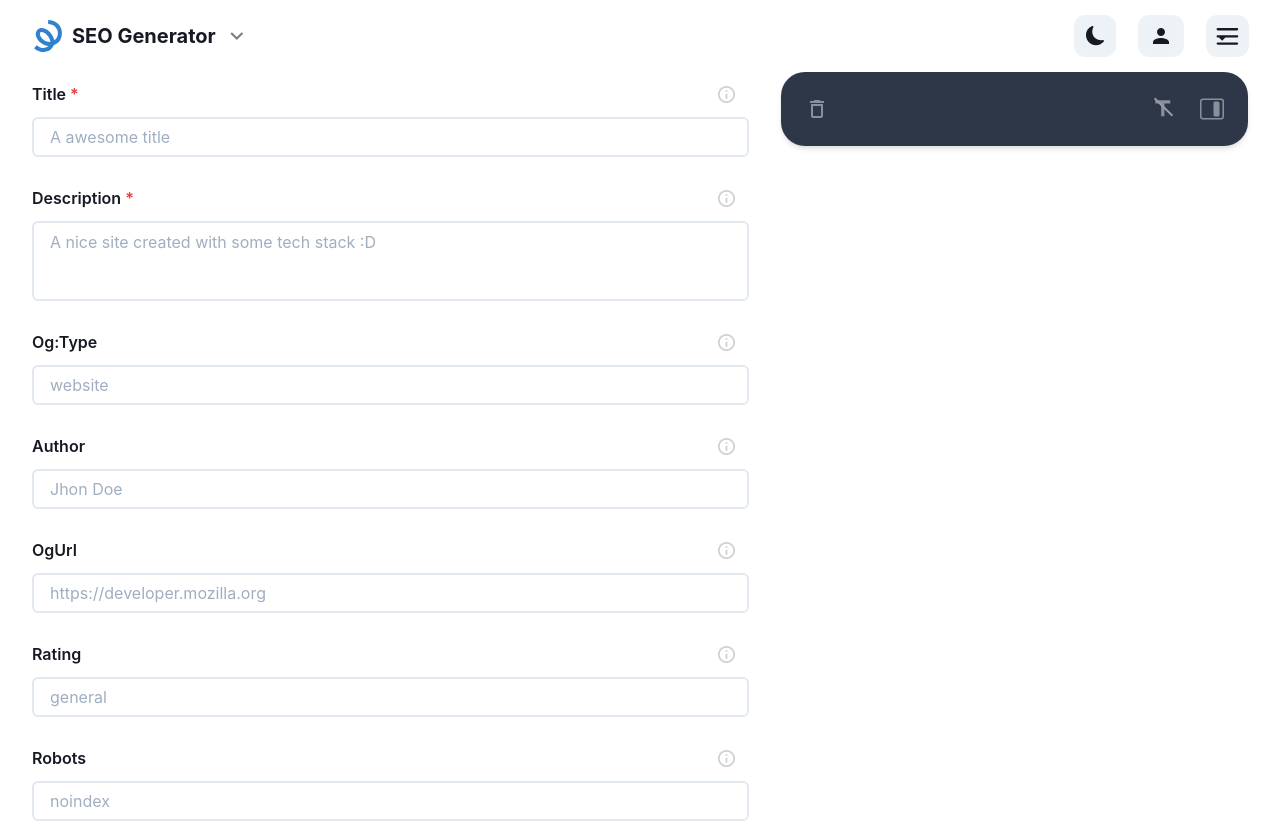
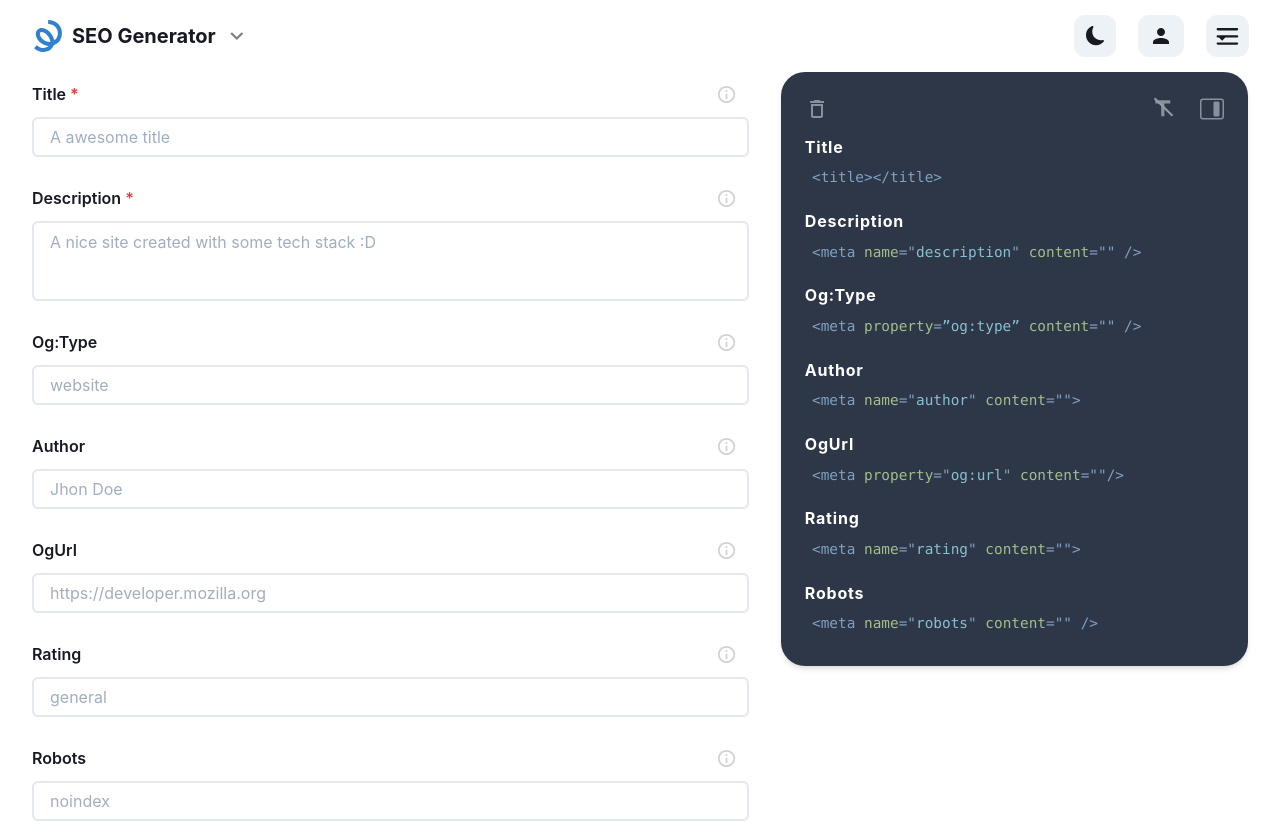
Before and after one commit to mrLuisFer/seo-generator, a Next.js app: page / in a window 1280 px wide. Built offline with nearby package versions, Linux system fonts and the light colour scheme.

Commit message:
remove value for show metatags

```diff
--- a/src/components/home/RightSidebar/MetaTagsSection/MetaTags/MetaTag.tsx
+++ b/src/components/home/RightSidebar/MetaTagsSection/MetaTags/MetaTag.tsx
@@ -4,19 +4,13 @@ import SidebarTagTitle from '../SidebarTagTitle'
 interface MetaTagProps {
   tagTitle: string
   htmlTemplate: string
-  value: string
 }
 
-export default function MetaTag({ tagTitle, htmlTemplate, value }: MetaTagProps) {
-  const validateValueLength: boolean = value.length < 5
+export default function MetaTag({ tagTitle, htmlTemplate }: MetaTagProps) {
   return (
     <>
-      {!validateValueLength && (
-        <>
-          <SidebarTagTitle>{tagTitle}</SidebarTagTitle>
-          <Highlight>{htmlTemplate}</Highlight>
-        </>
-      )}
+      <SidebarTagTitle>{tagTitle}</SidebarTagTitle>
+      <Highlight>{htmlTemplate}</Highlight>
     </>
   )
 }
--- a/src/components/home/RightSidebar/MetaTagsSection/MetaTags/index.tsx
+++ b/src/components/home/RightSidebar/MetaTagsSection/MetaTags/index.tsx
@@ -8,13 +8,13 @@ const MetaTags = forwardRef<HTMLElement, any>((_, ref) => {
 
   return (
     <code ref={ref}>
-      <MetaTag tagTitle="Title" htmlTemplate={`<title>${titleInput}</title>`} value={titleInput} />
-      <MetaTag tagTitle="Description" htmlTemplate={`<meta name="description" content="${descriptionTextarea}" />`} value={descriptionTextarea} />
-      <MetaTag tagTitle="Og:Type" htmlTemplate={`<meta property=”og:type” content="${ogTypeInput}" />`} value={ogTypeInput} />
-      <MetaTag tagTitle="Author" htmlTemplate={`<meta name="author" content="${author}">`} value={author} />
-      <MetaTag tagTitle="OgUrl" htmlTemplate={`<meta property="og:url" content="${ogUrl}"/>`} value={ogUrl} />
-      <MetaTag tagTitle="Rating" htmlTemplate={`<meta name="rating" content="${rating}">`} value={rating} />
-      <MetaTag tagTitle="Robots" htmlTemplate={`<meta name="robots" content="${robots}" />`} value={robots} />
+      <MetaTag tagTitle="Title" htmlTemplate={`<title>${titleInput}</title>`} />
+      <MetaTag tagTitle="Description" htmlTemplate={`<meta name="description" content="${descriptionTextarea}" />`} />
+      <MetaTag tagTitle="Og:Type" htmlTemplate={`<meta property=”og:type” content="${ogTypeInput}" />`} />
+      <MetaTag tagTitle="Author" htmlTemplate={`<meta name="author" content="${author}">`} />
+      <MetaTag tagTitle="OgUrl" htmlTemplate={`<meta property="og:url" content="${ogUrl}"/>`} />
+      <MetaTag tagTitle="Rating" htmlTemplate={`<meta name="rating" content="${rating}">`} />
+      <MetaTag tagTitle="Robots" htmlTemplate={`<meta name="robots" content="${robots}" />`} />
     </code>
   )
 })
```
